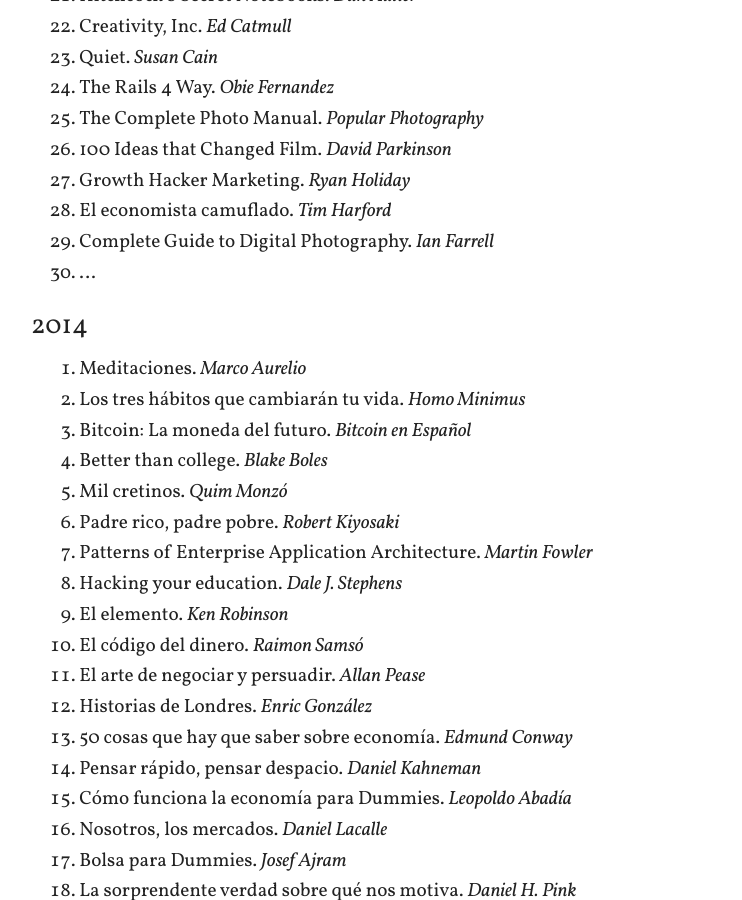
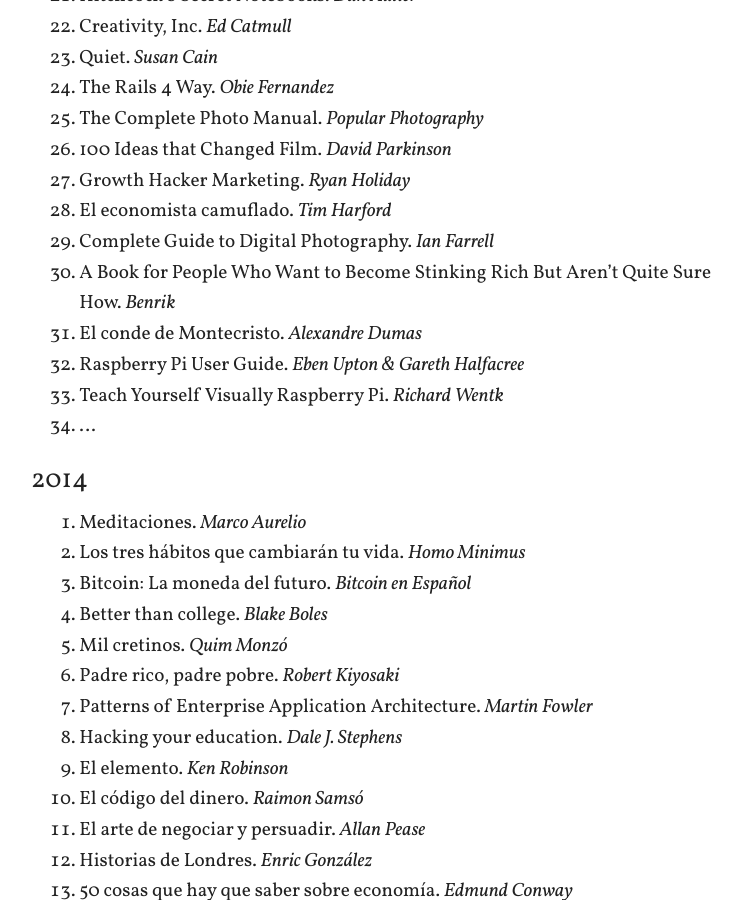
Before and after one commit to arturoherrero/arturoherrero.com, a Jekyll site: the page built from books.md, in a window 1280 px wide and 900 px high, scrolled down 951 px. Shown: the whole window, without its empty margins (249-991 px from the left). Built offline with Jekyll 4.4.1, drawn with Linux system fonts in a browser that asks for light colours; some of the changed text lies outside the part shown.

Commit message:
Update book list

```diff
--- a/books.md
+++ b/books.md
@@ -38,7 +38,11 @@
 27. Growth Hacker Marketing. *Ryan Holiday*
 28. El economista camuflado. *Tim Harford*
 29. Complete Guide to Digital Photography. *Ian Farrell*
-30. ...
+30. A Book for People Who Want to Become Stinking Rich But Aren't Quite Sure How. *Benrik*
+31. El conde de Montecristo. *Alexandre Dumas*
+32. Raspberry Pi User Guide. *Eben Upton & Gareth Halfacree*
+33. Teach Yourself Visually Raspberry Pi. *Richard Wentk*
+34. ...
 
 
 ### 2014
@@ -325,7 +329,7 @@
 
 ### ? – 2007
 
-* Los tres mosqueteros. *Alejandro Dumas*
+* Los tres mosqueteros. *Alexandre Dumas*
 * El mundo de ayer: Memorias de un europeo. *Stefan Zweig*
 * Veinticuatro horas en la vida de una mujer. *Stefan Zweig*
 * Carta de una desconocida. *Stefan Zweig*
```
